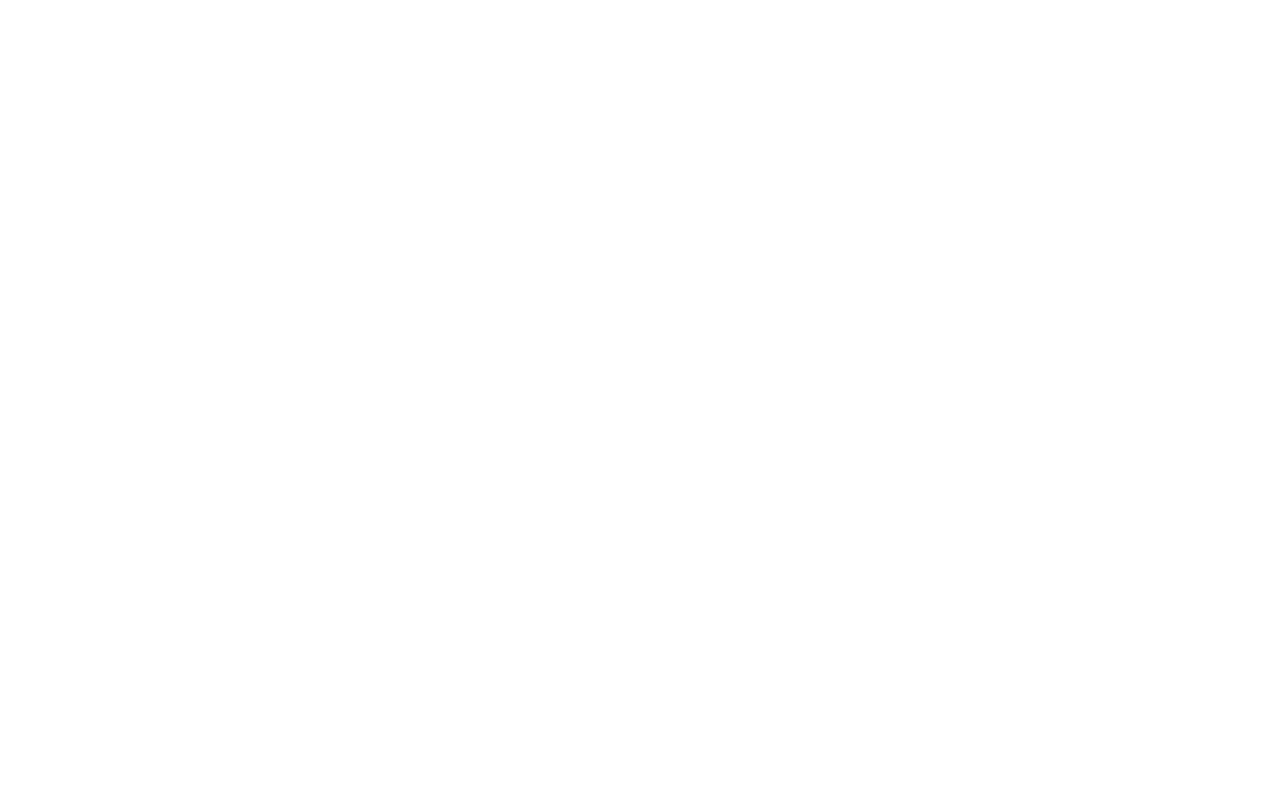
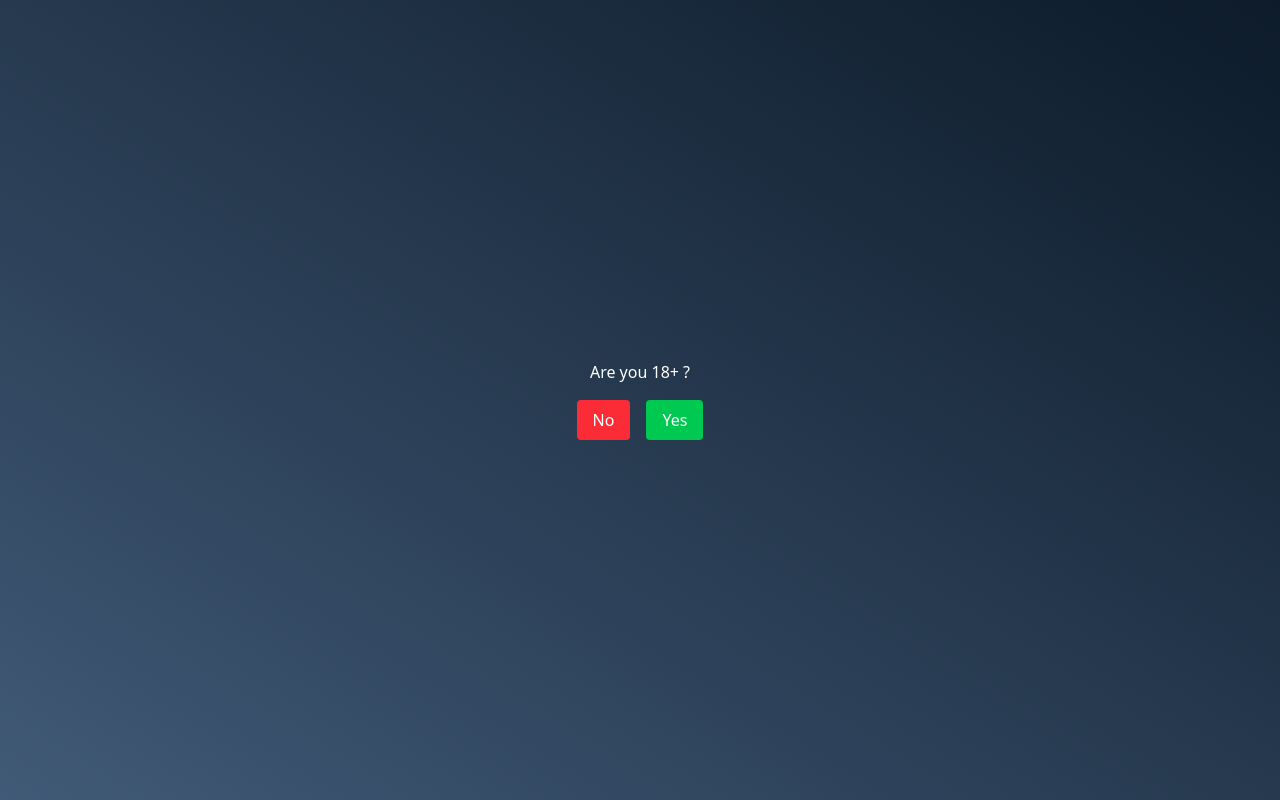
Before and after one commit to regul4rn0name/NSFWPlaza, a Next.js app: page / in a window 1280 px wide. Before the commit this address had no page. Built offline with nearby package versions, Linux system fonts and the light colour scheme.

Commit message:
age check

```diff
--- a/app/globals.css
+++ b/app/globals.css
@@ -12,3 +12,9 @@
     transition: 0.25s;
   }
 }
+
+html, body, #__next {
+  height: 100%;
+  margin: 0;
+  padding: 0;
+}
--- a/app/page.tsx
+++ b/app/page.tsx
@@ -1,10 +1,19 @@
-import { redirect } from "next/navigation";
-import Image from "next/image";
 import Link from "next/link";
 
-export default async function Home() {
-
-  redirect('/themes/1');
-
-  return null;
+export default function Home() {
+  return (
+    <div className="min-h-screen bg-gradient-to-bl from-[#0d1b2a] to-[#415a77] flex justify-center items-center">
+      <div className="h-36 w-64 flex flex-col justify-center items-center gap-4">
+        <h1 className="text-white text-center">Are you 18+ ?</h1>
+        <div className="flex gap-4">
+          <a href="https://www.youtubekids.com">
+            <button className="px-4 py-2 bg-red-500 text-white rounded">No</button>
+          </a>
+          <Link href={'/themes/1'}>
+            <button className="px-4 py-2 bg-green-500 text-white rounded">Yes</button>
+          </Link>
+        </div>
+      </div>
+    </div>
+  );
 }
```
